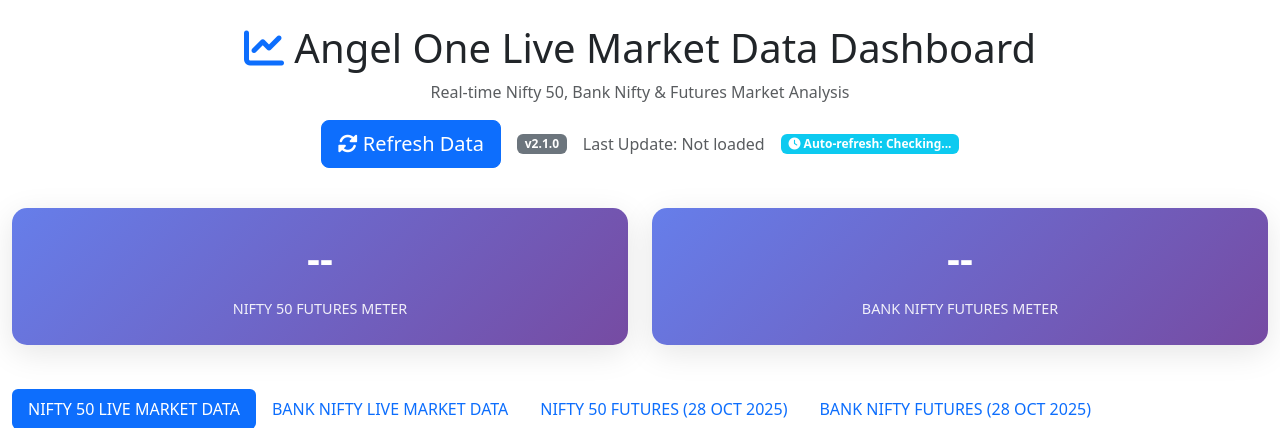
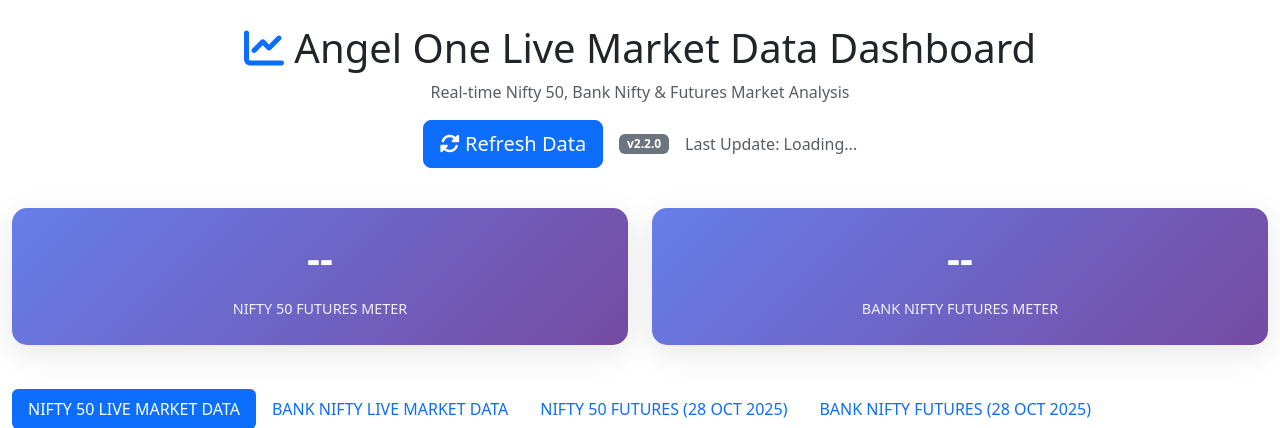
Before and after one commit to vinodvhinthada/import, a Flask app: page / in a window 1280 px wide. Shown: the top 428 px of the page. Run offline with Flask 3, Linux system fonts and the light colour scheme; some libraries are stand-ins or nearby versions.

Commit message:
Add files via upload

```diff
--- a/app.py
+++ b/app.py
@@ -18,7 +18,7 @@
 app.config['MAX_CONTENT_LENGTH'] = 16 * 1024 * 1024  # 16MB max file size
 
 # Version for cache busting - update this to force browser refresh
-APP_VERSION = "v2.1.0"
+APP_VERSION = "v2.2.0"
 CACHE_BUST_TIMESTAMP = int(datetime.now().timestamp())
 
 # IST timezone helper function
--- a/templates/index.html
+++ b/templates/index.html
@@ -80,10 +80,7 @@
                         <i class="fas fa-sync-alt"></i> Refresh Data
                     </button>
                     <span class="badge bg-secondary">{{ app_version }}</span>
-                    <span id="lastUpdate" class="text-muted">Last Update: Not loaded</span>
-                    <span id="autoRefreshStatus" class="badge bg-info">
-                        <i class="fas fa-clock"></i> Auto-refresh: Checking...
-                    </span>
+                    <span id="lastUpdate" class="text-muted">Last Update: Loading...</span>
                 </div>
             </div>
         </div>
@@ -470,84 +467,21 @@
                 .catch(error => console.error('Error updating meters:', error));
         }
 
-        // Update auto-refresh status with aggressive cache busting
-        function updateAutoRefreshStatus() {
+        // Update last update timestamp only - background refresh happens silently
+        function updateLastUpdate() {
             const timestamp = new Date().getTime();
-            const appVersion = document.querySelector('meta[name="app-version"]').content;
-            const cacheBust = document.querySelector('meta[name="cache-bust"]').content;
-            console.log('🔄 updateAutoRefreshStatus called at', timestamp, 'version:', appVersion);
 
-            fetch(`/api/auto-refresh/status?_t=${timestamp}&v=${appVersion}&cb=${cacheBust}`)
-                .then(response => {
-                    console.log('📡 Auto-refresh status response:', response.status);
-                    if (!response.ok) {
-                        throw new Error(`HTTP ${response.status}`);
+            fetch(`/api/auto-refresh/status?_t=${timestamp}`)
+                .then(response => response.json())
+                .then(data => {
+                    const lastUpdateElement = document.getElementById('lastUpdate');
+                    if (lastUpdateElement && data.last_update) {
+                        lastUpdateElement.textContent = `Last Update: ${data.last_update_short || data.last_update}`;
+                        lastUpdateElement.className = 'text-success';
                     }
-                    return response.json();
-                })
-                .then(data => {
-                    console.log('📊 Auto-refresh data received:', data);
-                    const statusElement = document.getElementById('autoRefreshStatus');
-                    const lastUpdateElement = document.getElementById('lastUpdate');
-
-                    if (!statusElement || !lastUpdateElement) {
-                        console.error('🚫 Status elements not found!');
-                        return;
-                    }
-
-                    // Force display update with server timestamp
-                    console.log('🎯 Server timestamp:', data.timestamp, 'Scheduler active:', data.scheduler_active);
-
-                    // Always show as active if scheduler is running
-                    if (data.scheduler_active) {
-                        statusElement.className = 'badge bg-success';
-                        if (data.market_open) {
-                            statusElement.innerHTML = '<i class="fas fa-sync-alt fa-spin"></i> Auto-refresh: ON (Charts plotting)';
-                        } else {
-                            statusElement.innerHTML = '<i class="fas fa-sync-alt fa-spin"></i> Auto-refresh: ON (Data only)';
-                        }
-                    } else {
-                        statusElement.className = 'badge bg-secondary';
-                        statusElement.innerHTML = '<i class="fas fa-clock"></i> Auto-refresh: OFF';
-                    }
-
-                    // Update last update time with detailed info
-                    if (data.last_update) {
-                        const displayText = `Last Update: ${data.last_update_short || data.last_update}`;
-                        lastUpdateElement.textContent = displayText;
-                        lastUpdateElement.className = 'text-success';
-                        console.log('✅ Last update set to:', data.last_update);
-
-                        // Add data counts for verification
-                        if (data.data_counts) {
-                            const counts = data.data_counts;
-                            console.log('📊 Data counts:', counts);
-                            lastUpdateElement.title = `Nifty50: ${counts.nifty_50}, Bank: ${counts.bank_nifty}, Futures: ${counts.nifty_futures}, Bank Futures: ${counts.bank_futures}`;
-                        }
-                    } else {
-                        lastUpdateElement.textContent = 'Last Update: Not loaded';
-                        lastUpdateElement.className = 'text-muted';
-                        console.log('⚠️ No last_update in data');
-                    }
-
-                    // Force DOM update
-                    statusElement.style.display = 'none';
-                    statusElement.offsetHeight; // Trigger reflow
-                    statusElement.style.display = '';
                 })
                 .catch(error => {
-                    console.error('💥 Error in updateAutoRefreshStatus:', error);
-                    const statusElement = document.getElementById('autoRefreshStatus');
-                    const lastUpdateElement = document.getElementById('lastUpdate');
-
-                    if (statusElement && lastUpdateElement) {
-                        statusElement.className = 'badge bg-warning';
-                        statusElement.innerHTML = '<i class="fas fa-exclamation-triangle"></i> Auto-refresh: Error';
-                        lastUpdateElement.textContent = 'Last Update: Error checking';
-                        lastUpdateElement.className = 'text-warning';
-                    }
-
-                    console.error('Error checking auto-refresh status:', error);
+                    console.log('Update check failed (app may be starting):', error.message);
                 });
         }
 
@@ -715,20 +649,16 @@
         document.addEventListener('DOMContentLoaded', function() {
             // Version logging for cache verification
             const appVersion = document.querySelector('meta[name="app-version"]').content;
-            const cacheBust = document.querySelector('meta[name="cache-bust"]').content;
-            console.log('🚀 Angel One Dashboard Loaded!');
-            console.log('📦 App Version:', appVersion);
-            console.log('🔄 Cache Bust:', cacheBust);
-            console.log('⏰ Load Time:', new Date().toLocaleString());
+            console.log('🚀 Angel One Dashboard v' + appVersion + ' - Silent Background Refresh Active');
 
             // Don't initialize DataTables here - wait for data
             initializeDataTables();
 
-            // Update auto-refresh status immediately
-            updateAutoRefreshStatus();
+            // Update last update time immediately
+            updateLastUpdate();
 
-            // Update auto-refresh status every 30 seconds
-            setInterval(updateAutoRefreshStatus, 30000);
+            // Update last update time every 30 seconds
+            setInterval(updateLastUpdate, 30000);
 
             // Refresh button
             document.getElementById('refreshBtn').addEventListener('click', refreshData);
```
